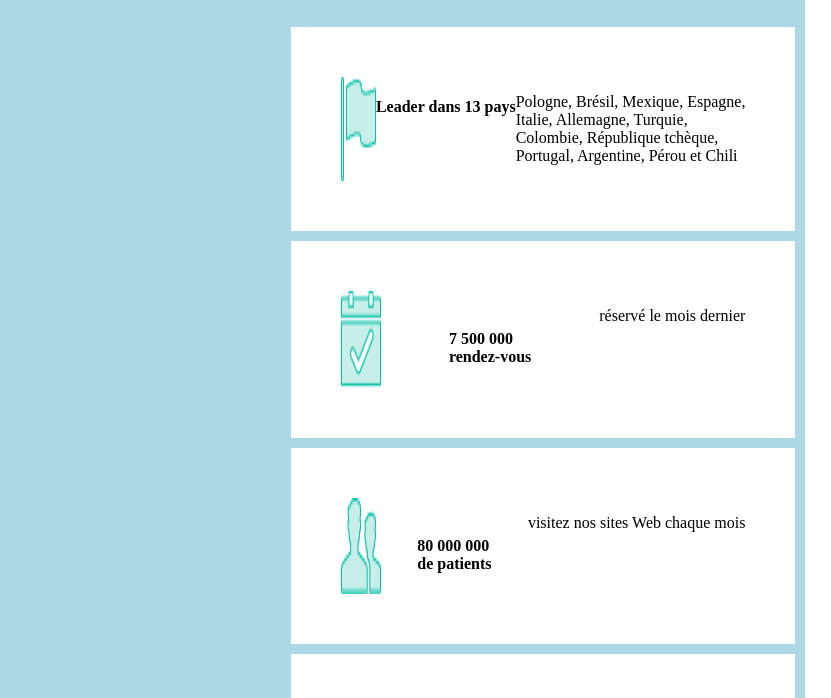
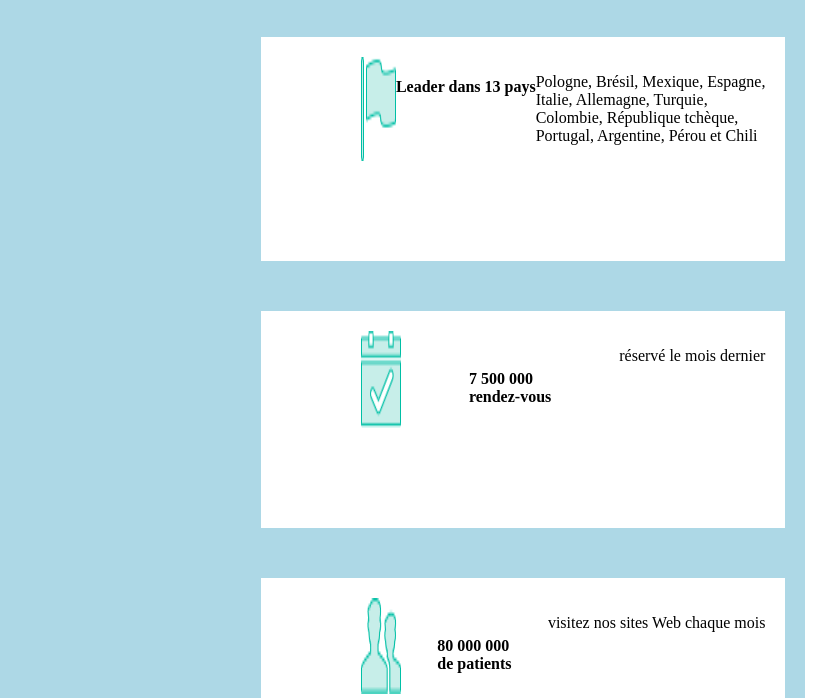
Before and after one commit to bintourassoul/monsite, a plain HTML site: page index.html in a window 1280 px wide. Shown: the part 1022-1720 px from the top of the page, 449-1280 px from the left. Drawn offline with Linux system fonts and the light colour scheme.

Commit message:
ajout de fichiers

```diff
--- a/style.css
+++ b/style.css
@@ -145,9 +145,8 @@ nav span {
     display: flex;
     flex-wrap: wrap;
     justify-content: space-between;
-    margin-right: 100px;
-    margin: 10px;
-    padding: 50px;
+    margin: 20px 20px 50px 50px;;
+    padding: 20px 20px 100px 100px;
     background-color: white;
 }
 .bloc2 {
```
